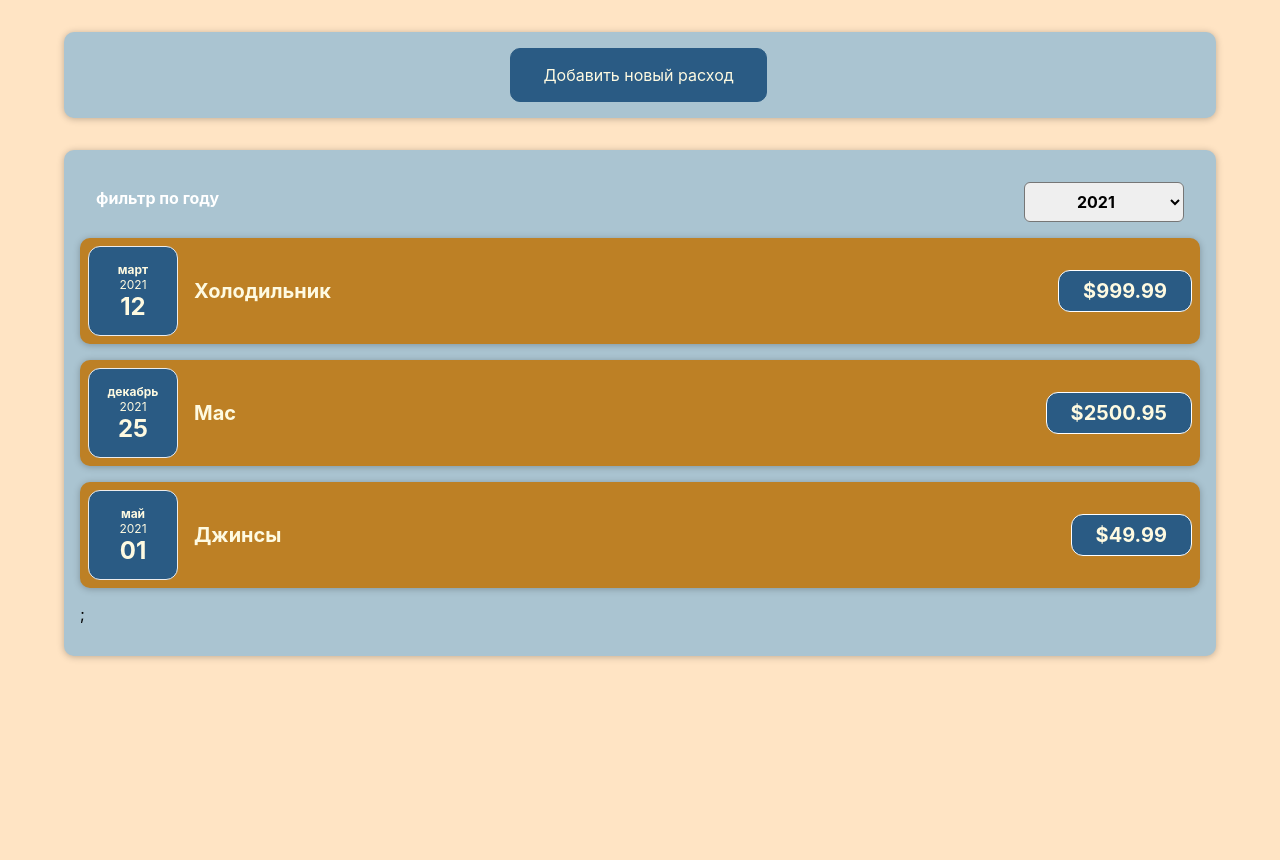
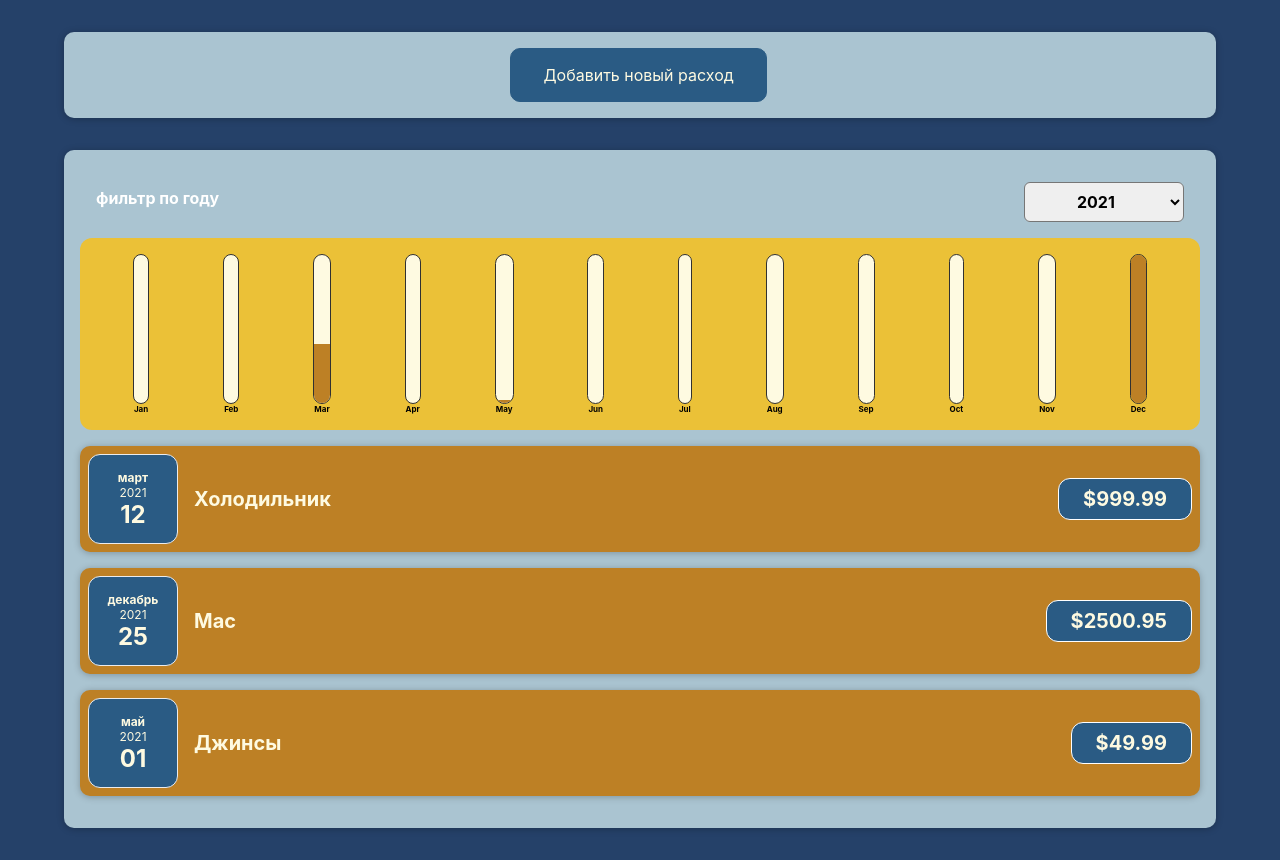
Before and after one commit to AstroKhan/cost-accounting-app, a React (Create React App) app: page / in a window 1280 px wide. Before the commit the page ends 800 px from the top, so only its background shows below. Built offline with nearby package versions, Linux system fonts and the light colour scheme.

Commit message:
add Diagram Bar

```diff
--- a/public/index.html
+++ b/public/index.html
@@ -24,7 +24,7 @@
       work correctly both with client-side routing and a non-root public URL.
       Learn how to configure a non-root public URL by running `npm run build`.
     -->
-    <title>React App</title>
+    <title>Учёт Расходов</title>
   </head>
   <body>
     <noscript>You need to enable JavaScript to run this app.</noscript>
--- a/src/components/Costs/Costs.js
+++ b/src/components/Costs/Costs.js
@@ -3,6 +3,7 @@ import Card from "./../UI/Card";
 import CostFilter from "./CostFilter";
 import { useState } from "react";
 import CostList from "./CostList";
+import CostsDiagram from "./CostsDiagram";
 
 const Costs = (props) => {
   const [selectedYear, setSelectedYear] = useState("2021");
@@ -20,6 +21,7 @@ const Costs = (props) => {
     <div>
       <Card className="costs">
         <CostFilter year={selectedYear} onChangeYear={yearChangeHandler} />
+        <CostsDiagram costs={filteredCosts}/>
         <CostList costs={filteredCosts} />
       </Card>
     </div>
--- /dev/null
+++ b/src/components/Costs/CostsDiagram.js
@@ -0,0 +1,29 @@
+import React from 'react'
+import Diagram from '../Diagram/Diagram'
+
+const CostsDiagram = (props) => {
+
+    const diagramDataSets = [
+        {label: 'Jan', value: 0},
+        {label: 'Feb', value: 0},
+        {label: 'Mar', value: 0},
+        {label: 'Apr', value: 0},
+        {label: 'May', value: 0},
+        {label: 'Jun', value: 0},
+        {label: 'Jul', value: 0},
+        {label: 'Aug', value: 0},
+        {label: 'Sep', value: 0},
+        {label: 'Oct', value: 0},
+        {label: 'Nov', value: 0},
+        {label: 'Dec', value: 0},
+    ];
+
+    for (const cost of props.costs) {
+        const costMounth = cost.date.getMonth();
+        diagramDataSets[costMounth].value += cost.amount;
+    }
+
+  return <Diagram dataSets={diagramDataSets}/>
+}
+
+export default CostsDiagram
--- /dev/null
+++ b/src/components/Diagram/Diagram.css
@@ -0,0 +1,9 @@
+.diagram {
+    padding: 1rem;
+    border-radius: 12px;
+    background-color: #ebc137;
+    text-align: center;
+    display: flex;
+    justify-content: space-around;
+    height: 10rem;
+}
--- /dev/null
+++ b/src/components/Diagram/Diagram.js
@@ -0,0 +1,22 @@
+import React from 'react'
+import DiagramBar from './DiagramBar';
+import './Diagram.css';
+
+const Diagram = (props) => {
+
+  const dataSetValues = props.dataSets.map(dataSet => dataSet.value)
+
+  const maxMounthCosts = Math.max(...dataSetValues)
+  return (
+    <div className='diagram'>
+    {props.dataSets.map(dataSet => <DiagramBar
+        key={dataSet.label}
+        value={dataSet.value}
+        maxValue={maxMounthCosts}
+        label={dataSet.label}
+    />)}
+    </div>
+  )
+}
+
+export default Diagram
--- /dev/null
+++ b/src/components/Diagram/DiagramBar.css
@@ -0,0 +1,30 @@
+.diagram-bar {
+    height: 100%;
+    display: flex;
+    flex-direction: column;
+    align-items: center;
+}
+
+.diagram-bar__inner {
+    height: 100%;
+    width: 100%;
+    border: 1px solid #313131;
+    border-radius: 12px;
+    background-color: #fefae1;
+    overflow: hidden;
+    display: flex;
+    flex-direction: column;
+    justify-content: flex-end;
+}
+
+.diagram-bar__fill {
+    background-color: #bd8025;
+    width: 100%;
+    transition: all 0.3s ease-out;
+}
+
+.diagram-bar__label {
+    font-weight: bold;
+    font-size: 0.5rem;
+    text-align: center;
+}
--- /dev/null
+++ b/src/components/Diagram/DiagramBar.js
@@ -0,0 +1,28 @@
+import React from 'react';
+import './DiagramBar.css';
+
+const DiagramBar = (props) => {
+
+    let barFillHeight = '0%';
+    if (props.maxValue > 0) {
+        barFillHeight = Math.round(props.value /
+        props.maxValue * 100) + '%';
+    }
+
+  return (
+    <div className='diagram-bar'>
+        <div className='diagram-bar__inner'>
+            <div className='diagram-bar__fill' style={
+                {height : barFillHeight}
+            }>
+
+            </div>
+        </div>
+        <div className='diagram-bar__label'>
+            {props.label}
+        </div>
+    </div>
+  )
+}
+
+export default DiagramBar
--- a/src/index.css
+++ b/src/index.css
@@ -1,5 +1,5 @@
 body {
-  background-color: bisque;
+  background-color: rgb(37, 65, 105);
   margin: 20px;
   font-family: -apple-system, BlinkMacSystemFont, 'Segoe UI', 'Roboto', 'Oxygen',
     'Ubuntu', 'Cantarell', 'Fira Sans', 'Droid Sans', 'Helvetica Neue',
```
Also changed, not shown: src/components/Costs/CostList.js (+4 -3 lines).
